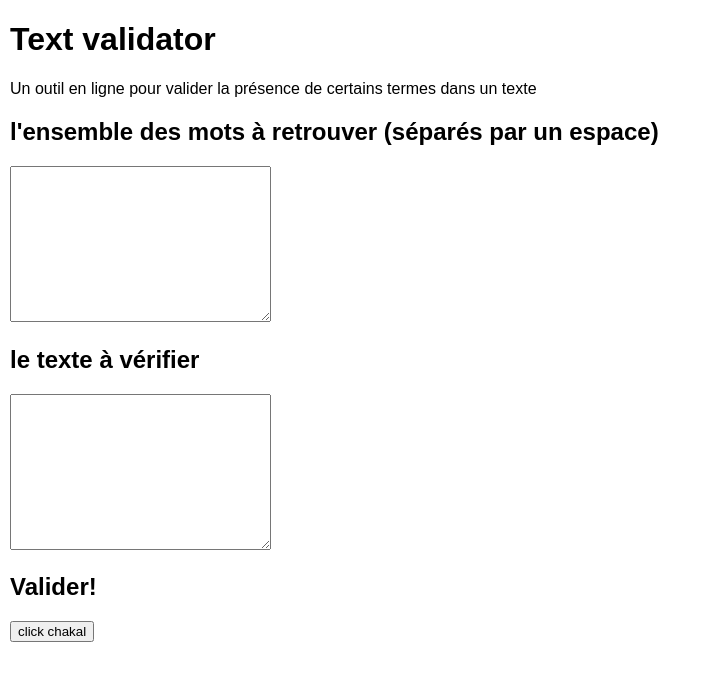
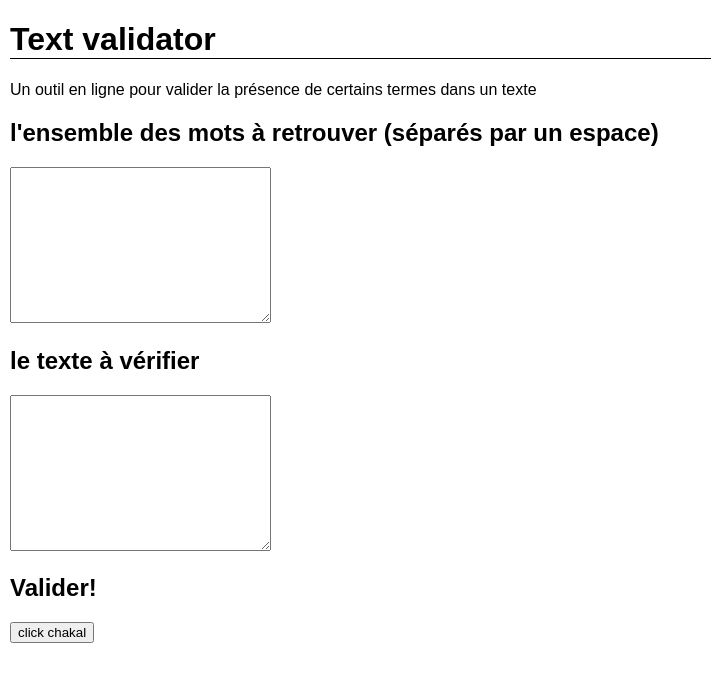
Before and after one commit to romainmoranges/text-validator, a plain HTML site: page index.html in a window 1280 px wide. Shown: the whole page, without its empty margins (0-711 px from the left). Drawn offline with Linux system fonts and the light colour scheme.

Commit message:
some css

```diff
--- a/index.html
+++ b/index.html
@@ -34,6 +34,11 @@
             max-width: 75%;
         }
 
+        h1 {
+            border-bottom: solid black 1px;
+            width: 90%;
+        }
+
     </style>
 </body>
 </html>
```
